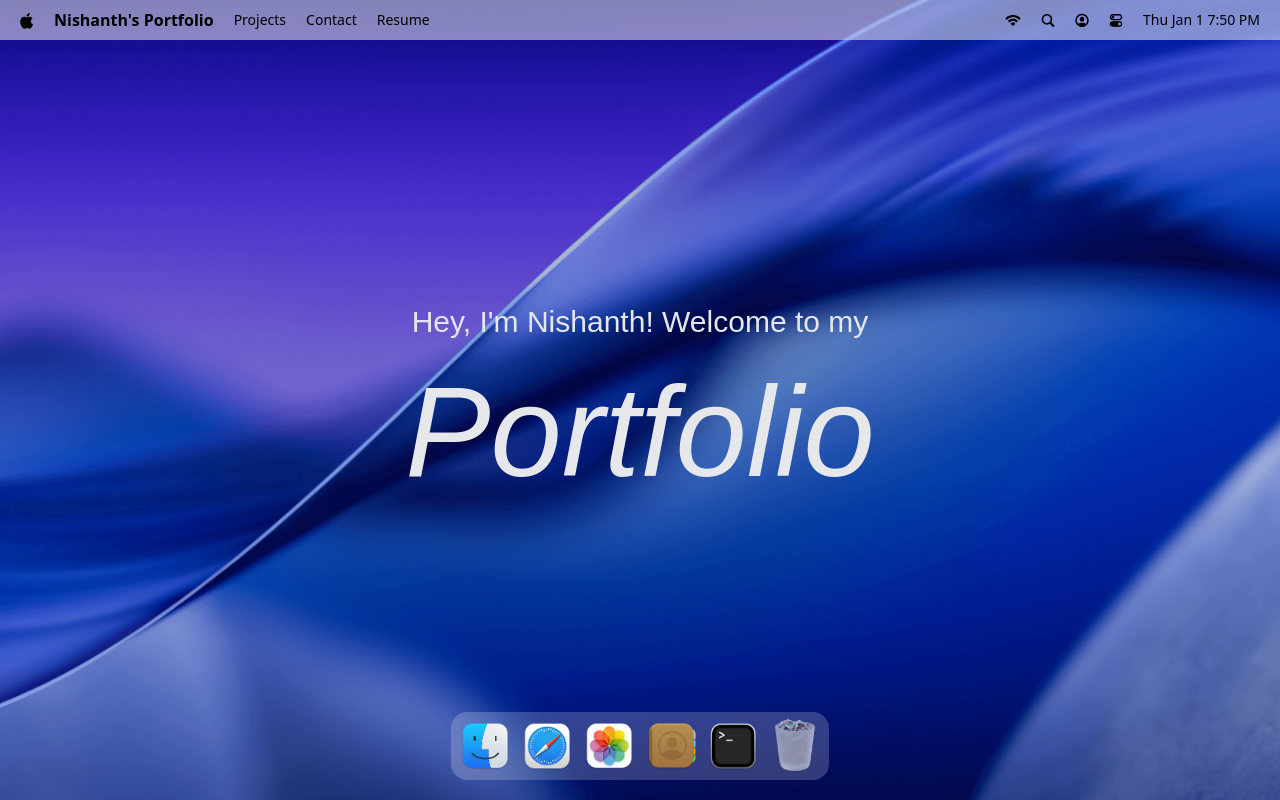
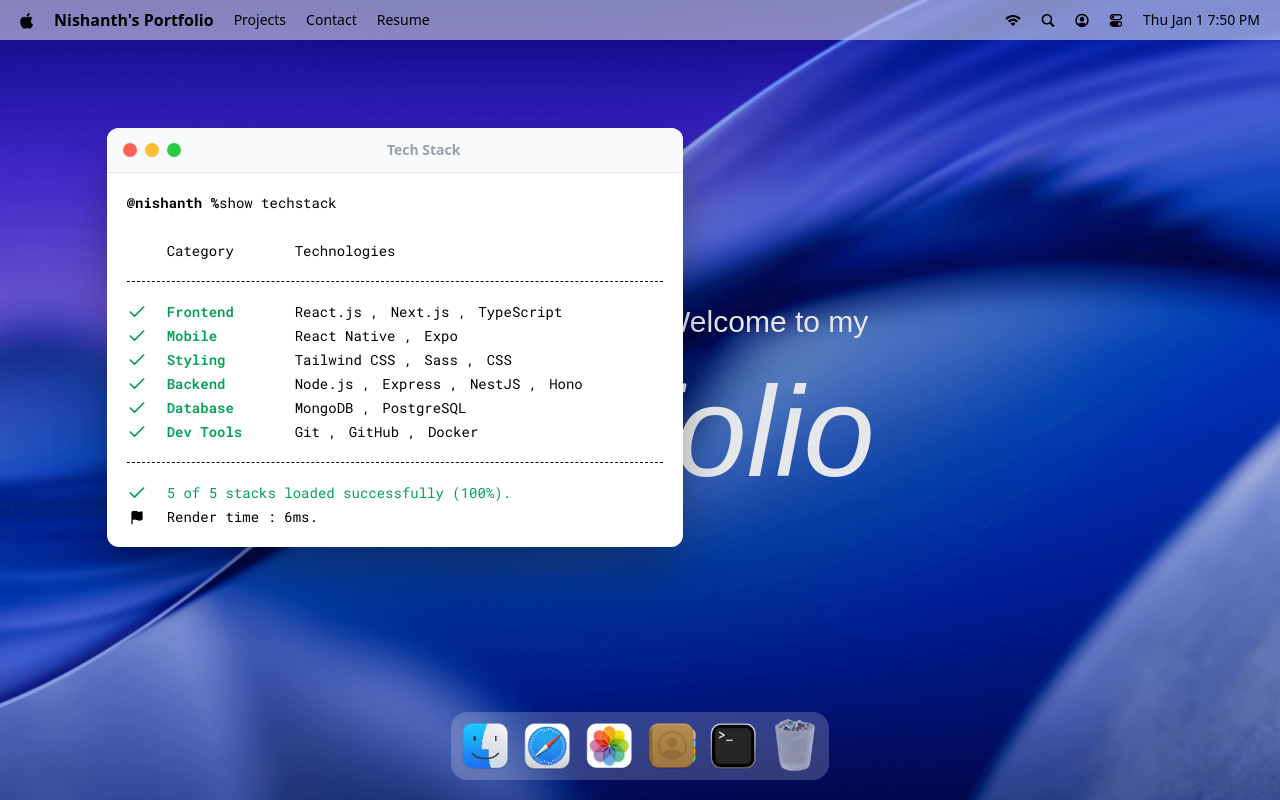
Before and after one commit to Nishanthtamil/MyPortfolio, a React (Vite) app: page / in a window 1280 px wide. Both pictures are taken after a click on the button 733 px from the left and 746 px from the top of the page. Built offline with nearby package versions, Linux system fonts and the light colour scheme; a web font is replaced by a local one.

Commit message:
managing states

```diff
--- a/package.json
+++ b/package.json
@@ -14,11 +14,13 @@
     "@tailwindcss/vite": "^4.1.18",
     "dayjs": "^1.11.19",
     "gsap": "^3.14.2",
+    "immer": "^11.1.3",
     "lucide-react": "^0.562.0",
     "react": "^19.2.0",
     "react-dom": "^19.2.0",
     "react-tooltip": "^5.30.0",
-    "tailwindcss": "^4.1.18"
+    "tailwindcss": "^4.1.18",
+    "zustand": "^5.0.9"
   },
   "devDependencies": {
     "@eslint/js": "^9.39.1",
--- a/src/App.jsx
+++ b/src/App.jsx
@@ -1,4 +1,9 @@
 import { Dock, Navbar, Welcome } from "#components";
+import { Terminal } from "#windows";
+import gsap from "gsap";
+
+import { Draggable } from "gsap/Draggable";
+gsap.registerPlugin(Draggable);
 
 const App = () => {
   return (
@@ -6,6 +11,8 @@
       <Navbar />
       <Welcome/>
       <Dock/>
+
+      <Terminal/>
     </main>
   );
 };
--- a/src/components/Dock.jsx
+++ b/src/components/Dock.jsx
@@ -3,8 +3,10 @@
 import { Tooltip } from "react-tooltip";
 import { useGSAP } from "@gsap/react";
 import gsap from "gsap";
+import useWindowStore from "#store/windows.js";
 
 const Dock = () => {
+  const { openWindow, closeWindow, windows } = useWindowStore();
   const dockRef = useRef(null);
   useGSAP(() => {
     const dock = dockRef.current;
@@ -54,7 +56,18 @@
       dock.removeEventListener("mouseleave", resetIcons);
     };
   },[]);
-  const toggleApp = (app) => {};
+  const toggleApp = (app) => {
+    if (!app.canOpen) return;
+
+    const window = windows[app.id];
+
+    if(window.isOpen) {
+      closeWindow(app.id);
+  } else{
+    openWindow(app.id);
+  }
+  console.log(windows);
+  };
   return (
     <section id ="dock">
       <div ref={dockRef} className="dock-container">
@@ -76,4 +89,4 @@
   )
 }
 
-export default Dock
+export default Dock;
--- /dev/null
+++ b/src/components/WindowControlls.jsx
@@ -0,0 +1,14 @@
+import useWindowStore from "#store/windows";
+
+const WindowControlls = ({target}) => {
+  const { closeWindow } = useWindowStore();
+  return (
+    <div id="window-controls">
+        <div className="close" onClick={() => closeWindow (target)} />
+        <div className="minimize" />
+        <div className="maximize" />
+    </div>
+  )
+}
+
+export default WindowControlls
--- a/src/components/index.js
+++ b/src/components/index.js
@@ -1,6 +1,7 @@
 import Navbar from "#components/Navbar.jsx";
 import Welcome from "#components/Welcome.jsx";
 import Dock from "#components/Dock.jsx";
+import WindowControlls from "#components/WindowControlls";
 
 
-export { Navbar, Welcome, Dock };
+export { Navbar, Welcome, Dock, WindowControlls };
--- /dev/null
+++ b/src/hoc/WindowWrapper.jsx
@@ -0,0 +1,50 @@
+import useWindowStore from "#store/windows"
+import { useGSAP } from "@gsap/react";
+import { useLayoutEffect, useRef } from "react";
+import gsap from "gsap";
+import Draggable from "gsap/Draggable";
+
+const WindowWrapper = (Component, windowKey) => {
+    const Wrapped = (props) => {
+        const { focusWindow, windows } = useWindowStore();
+        const { isOpen, zIndex } = windows[windowKey];
+        const ref = useRef(null);
+
+        useGSAP(() => {
+            const el = ref.current;
+            if(!el || !isOpen) return;
+
+            el.style.display = "block";
+
+            gsap.fromTo(el, {scale:0.8, opacity: 0, y:40},
+                {scale:1, opacity: 1, y: 0, duration: 0.4, ease: "power3.out"},
+            )
+        }, [isOpen]);
+
+        useGSAP(() => {
+            const el = ref.current;
+            if(!el) return;
+
+           const [instance] = Draggable.create(el, { onPress: () => focusWindow(windowKey) });
+
+           return () => {
+            instance.kill();
+           }
+        },[]);
+
+        useLayoutEffect(() => {
+            const el = ref.current;
+            if(!el) return;
+            el.style.display = isOpen ? "block" : "none";
+        },[isOpen])
+
+        return <section id={windowKey} ref={ref} style={{zIndex}} className="absolute">
+            <Component {...props} />
+        </section>
+    }
+
+    Wrapped.displayName = `WindowWrapper(${Component.displayName || Component.name || 'Component'})`;
+  return Wrapped;
+}
+
+export default WindowWrapper
--- /dev/null
+++ b/src/store/windows.js
@@ -0,0 +1,34 @@
+import { INITIAL_Z_INDEX, WINDOW_CONFIG } from "#constants";
+import { create } from "zustand";
+import { immer } from "zustand/middleware/immer";
+
+const useWindowStore = create(immer((set) => ({
+
+    windows: WINDOW_CONFIG,
+    nextZIndex : INITIAL_Z_INDEX +1,
+
+    openWindow: (windowKey, data = null) => set((state) => {
+        const win = state.windows[windowKey];
+        if (!win) return;
+        win.isOpen = true;
+        win.zIndex = state.nextZIndex;
+        win.data = data ?? win.data;
+        state.nextZIndex++;
+    }),
+
+    closeWindow: (windowKey) => set((state) => {
+        const win = state.windows[windowKey];
+        if (!win) return;
+        win.isOpen = false;
+        win.zIndex = INITIAL_Z_INDEX;
+        win.data = null;
+    }),
+
+    focusWindow: (windowKey) => set((state) => {
+        const win = state.windows[windowKey];
+        win.zIndex = state.nextZIndex++;
+    }),
+})),
+);
+
+export default useWindowStore;
--- /dev/null
+++ b/src/windows/Terminal.jsx
@@ -0,0 +1,58 @@
+import WindowWrapper from '#hoc/WindowWrapper';
+import { Check } from 'lucide-react';
+import React from 'react'
+import { techStack } from '#constants';
+import { Flag } from 'lucide-react';
+import WindowControlls from '#components/WindowControlls';
+
+const Terminal = () => {
+  return ( <>
+  <div id="window-header">
+    <WindowControlls target="terminal"/>
+    <h2>Tech Stack</h2>
+  </div>
+
+  <div className='techstack'>
+    <p>
+        <span className='font-bold'>@nishanth %</span>
+        show techstack
+    </p>
+
+    <div className= "label">
+        <p className='w-32'>Category</p>
+        <p>Technologies</p>
+    </div>
+
+    <ul className='content'>
+        {techStack.map(({ category, items}) => (
+            <li key={category} className='flex items-center'>
+                <Check className='check' size={20} />
+                <h3>{category}</h3>
+                <ul>
+                    {items.map((item, i) =>(
+                        <li key= {i}>{item} {i<items.length-1 ? ',' : ''}</li>
+                    ))}
+                </ul>
+
+            </li>
+        ))}
+    </ul>
+
+    <div className='footnote'>
+        <p>
+            <Check size={20} /> 5 of 5 stacks loaded successfully (100%).
+        </p>
+        <p className='text-black'>
+            <Flag size={15} fill="black" />
+            Render time : 6ms.
+        </p>
+    </div>
+
+  </div>
+  </>
+  );
+};
+
+const TerminalWindow = WindowWrapper(Terminal, 'terminal');
+
+export default TerminalWindow;
--- /dev/null
+++ b/src/windows/index.js
@@ -0,0 +1,5 @@
+import Terminal from "#windows/Terminal.jsx";
+
+export {
+  Terminal
+};
```
Also changed, not shown: 1 other file (tests, documents, lock files or other folders).
